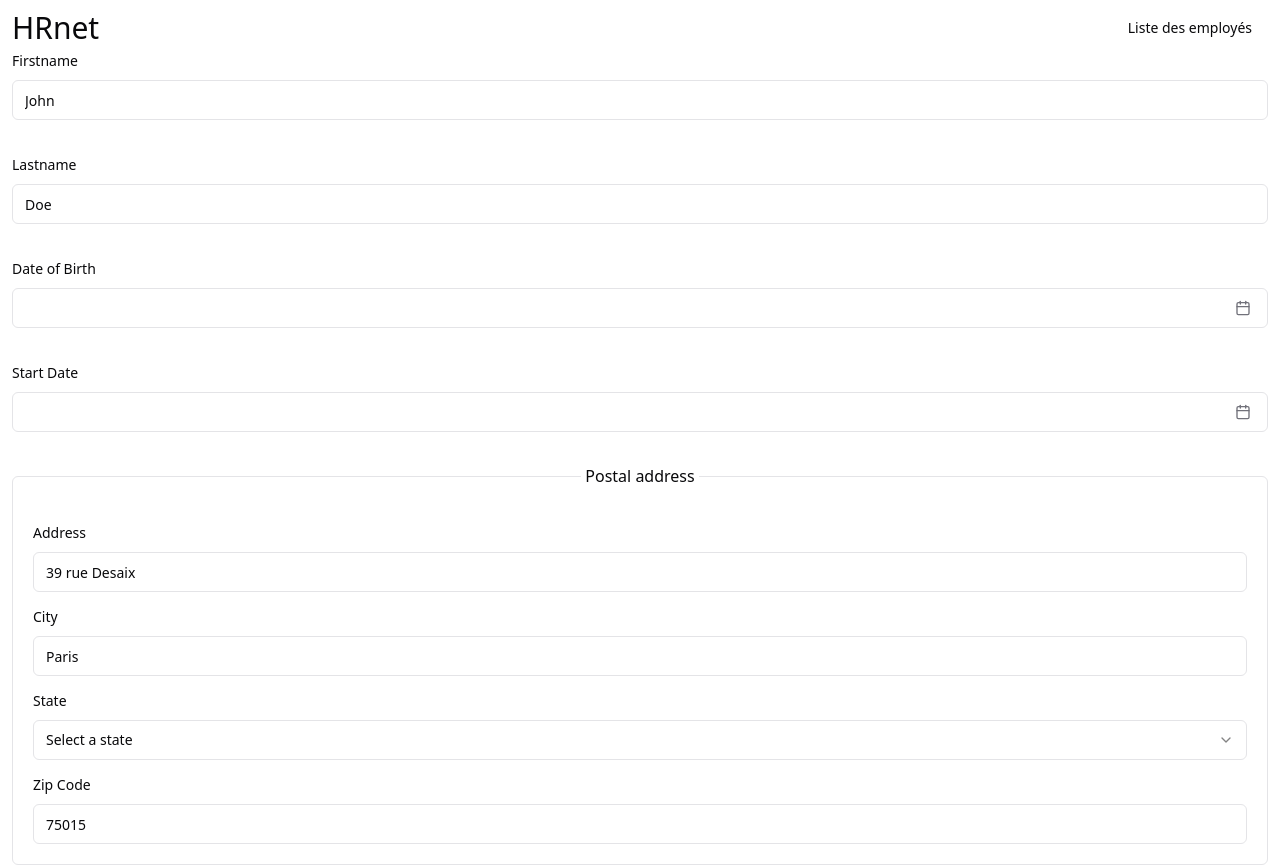
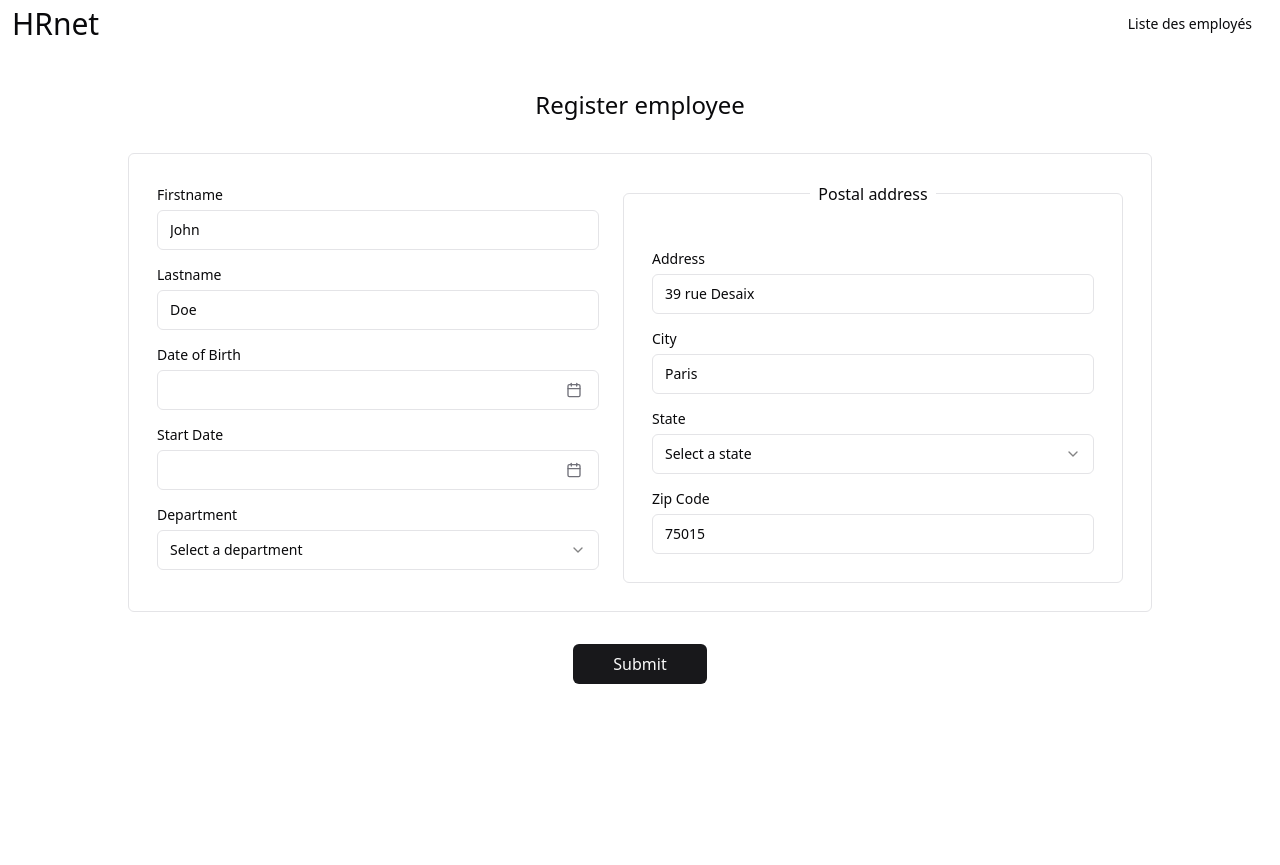
Before and after one commit to Florian-2/P14_HRnet, a React (Vite) app: page / in a window 1280 px wide. Shown: the top 865 px of the page. After the commit the page ends 800 px from the top, so only its background shows below. Built offline with nearby package versions, Linux system fonts and the light colour scheme.

Commit message:
style: form style

```diff
--- a/src/App.tsx
+++ b/src/App.tsx
@@ -7,7 +7,7 @@
 		<>
 			<Header />
 
-			<main className="max-w-screen-2xl mx-auto">
+			<main className="flex-grow">
 				<EmployeeProvider>
 					<Outlet />
 				</EmployeeProvider>
--- a/src/components/Form/DatePicker.tsx
+++ b/src/components/Form/DatePicker.tsx
@@ -1,6 +1,4 @@
 import { format } from "date-fns";
-import { fr } from "date-fns/locale";
-
 import { cn } from "@/lib/utils";
 import { Button } from "@/components/ui/button";
 import { Calendar } from "@/components/ui/calendar";
@@ -28,7 +26,7 @@
 						variant={"outline"}
 						className={cn("w-full justify-start text-left font-normal", !value && "text-muted-foreground")}
 					>
-						{value && format(value, "dd-MM-yyyy")}
+						{value && format(value, "yyyy/MM/dd")}
 						<CalendarIcon className="ml-auto h-4 w-4" />
 					</Button>
 				</FormControl>
@@ -42,7 +40,6 @@
 					mode="single"
 					captionLayout="dropdown-buttons"
 					defaultMonth={defaultDate}
-					locale={fr}
 					selected={value}
 					onSelect={onChange}
 					fromYear={fromYear}
--- a/src/components/Form/RegisterForm.tsx
+++ b/src/components/Form/RegisterForm.tsx
@@ -36,11 +36,16 @@
 	}
 
 	return (
+		<section className="h-full flex flex-col gap-6 justify-center items-center mb-5 sm:gap-8 sm:-mt-14">
+			<h1 className="font-medium text-2xl">Register employee</h1>
+
 			<Form {...form}>
+				<div className="max-w-5xl w-full p-7 border rounded-md">
 					<form
 						onSubmit={handleSubmit(onSubmit)}
-				className="space-y-8"
+						className="flex flex-col gap-6 sm:flex-row"
 					>
+						<div className="flex-grow space-y-3">
 							<FormField
 								control={control}
 								name="firstname"
@@ -107,8 +112,29 @@
 								)}
 							/>
 
-				<fieldset className="p-5 space-y-3 border rounded-md">
-					<legend className="px-1 text-center font-medium">Postal address</legend>
+							<FormField
+								control={control}
+								name="department"
+								render={({ field }) => (
+									<FormItem>
+										<FormLabel>Department</FormLabel>
+
+										<FormControl>
+											<SelectState
+												onChange={field.onChange}
+												placeholder="Select a department"
+												options={departmentOptions}
+											/>
+										</FormControl>
+
+										<FormMessage />
+									</FormItem>
+								)}
+							/>
+						</div>
+
+						<fieldset className="flex-grow p-7 space-y-3 border rounded-md">
+							<legend className="px-2 text-center font-medium">Postal address</legend>
 
 							<FormField
 								control={control}
@@ -181,35 +207,18 @@
 								)}
 							/>
 						</fieldset>
-
-				<FormField
-					control={control}
-					name="department"
-					render={({ field }) => (
-						<FormItem>
-							<FormLabel>Department</FormLabel>
-
-							<FormControl>
-								<SelectState
-									onChange={field.onChange}
-									placeholder="Select a department"
-									options={departmentOptions}
-								/>
-							</FormControl>
-
-							<FormMessage />
-						</FormItem>
-					)}
-				/>
+					</form>
+				</div>
 
 				<Button
 					type="submit"
 					onClick={handleSubmit(onSubmit)}
 					disabled={formState.isSubmitting}
+					className="px-10 text-base"
 				>
 					{formState.isSubmitting ? "Loading..." : "Submit"}
 				</Button>
-			</form>
 			</Form>
+		</section>
 	);
 }
--- a/src/components/ui/form.tsx
+++ b/src/components/ui/form.tsx
@@ -1,30 +1,21 @@
-import * as React from "react"
-import * as LabelPrimitive from "@radix-ui/react-label"
-import { Slot } from "@radix-ui/react-slot"
-import {
-  Controller,
-  ControllerProps,
-  FieldPath,
-  FieldValues,
-  FormProvider,
-  useFormContext,
-} from "react-hook-form"
+import * as React from "react";
+import * as LabelPrimitive from "@radix-ui/react-label";
+import { Slot } from "@radix-ui/react-slot";
+import { Controller, ControllerProps, FieldPath, FieldValues, FormProvider, useFormContext } from "react-hook-form";
 
-import { cn } from "@/lib/utils"
-import { Label } from "@/components/ui/label"
+import { cn } from "@/lib/utils";
+import { Label } from "@/components/ui/label";
 
-const Form = FormProvider
+const Form = FormProvider;
 
 type FormFieldContextValue<
 	TFieldValues extends FieldValues = FieldValues,
 	TName extends FieldPath<TFieldValues> = FieldPath<TFieldValues>
 > = {
-  name: TName
-}
+	name: TName;
+};
 
-const FormFieldContext = React.createContext<FormFieldContextValue>(
-  {} as FormFieldContextValue
-)
+const FormFieldContext = React.createContext<FormFieldContextValue>({} as FormFieldContextValue);
 
 const FormField = <
 	TFieldValues extends FieldValues = FieldValues,
@@ -36,21 +27,21 @@
 		<FormFieldContext.Provider value={{ name: props.name }}>
 			<Controller {...props} />
 		</FormFieldContext.Provider>
-  )
+	);
+};
+
+const useFormField = () => {
+	const fieldContext = React.useContext(FormFieldContext);
+	const itemContext = React.useContext(FormItemContext);
+	const { getFieldState, formState } = useFormContext();
+
+	const fieldState = getFieldState(fieldContext.name, formState);
+
+	if (!fieldContext) {
+		throw new Error("useFormField should be used within <FormField>");
 	}
 
-const useFormField = () => {
-  const fieldContext = React.useContext(FormFieldContext)
-  const itemContext = React.useContext(FormItemContext)
-  const { getFieldState, formState } = useFormContext()
-
-  const fieldState = getFieldState(fieldContext.name, formState)
-
-  if (!fieldContext) {
-    throw new Error("useFormField should be used within <FormField>")
-  }
-
-  const { id } = itemContext
+	const { id } = itemContext;
 
 	return {
 		id,
@@ -59,36 +50,37 @@
 		formDescriptionId: `${id}-form-item-description`,
 		formMessageId: `${id}-form-item-message`,
 		...fieldState,
-  }
-}
+	};
+};
 
 type FormItemContextValue = {
-  id: string
-}
+	id: string;
+};
 
-const FormItemContext = React.createContext<FormItemContextValue>(
-  {} as FormItemContextValue
-)
+const FormItemContext = React.createContext<FormItemContextValue>({} as FormItemContextValue);
 
-const FormItem = React.forwardRef<
-  HTMLDivElement,
-  React.HTMLAttributes<HTMLDivElement>
->(({ className, ...props }, ref) => {
-  const id = React.useId()
+const FormItem = React.forwardRef<HTMLDivElement, React.HTMLAttributes<HTMLDivElement>>(
+	({ className, ...props }, ref) => {
+		const id = React.useId();
 
 		return (
 			<FormItemContext.Provider value={{ id }}>
-      <div ref={ref} className={cn("space-y-2", className)} {...props} />
+				<div
+					ref={ref}
+					className={cn("space-y-1", className)}
+					{...props}
+				/>
 			</FormItemContext.Provider>
-  )
-})
-FormItem.displayName = "FormItem"
+		);
+	}
+);
+FormItem.displayName = "FormItem";
 
 const FormLabel = React.forwardRef<
 	React.ElementRef<typeof LabelPrimitive.Root>,
 	React.ComponentPropsWithoutRef<typeof LabelPrimitive.Root>
 >(({ className, ...props }, ref) => {
-  const { error, formItemId } = useFormField()
+	const { error, formItemId } = useFormField();
 
 	return (
 		<Label
@@ -97,37 +89,30 @@
 			htmlFor={formItemId}
 			{...props}
 		/>
-  )
-})
-FormLabel.displayName = "FormLabel"
+	);
+});
+FormLabel.displayName = "FormLabel";
 
-const FormControl = React.forwardRef<
-  React.ElementRef<typeof Slot>,
-  React.ComponentPropsWithoutRef<typeof Slot>
->(({ ...props }, ref) => {
-  const { error, formItemId, formDescriptionId, formMessageId } = useFormField()
+const FormControl = React.forwardRef<React.ElementRef<typeof Slot>, React.ComponentPropsWithoutRef<typeof Slot>>(
+	({ ...props }, ref) => {
+		const { error, formItemId, formDescriptionId, formMessageId } = useFormField();
 
 		return (
 			<Slot
 				ref={ref}
 				id={formItemId}
-      aria-describedby={
-        !error
-          ? `${formDescriptionId}`
-          : `${formDescriptionId} ${formMessageId}`
-      }
+				aria-describedby={!error ? `${formDescriptionId}` : `${formDescriptionId} ${formMessageId}`}
 				aria-invalid={!!error}
 				{...props}
 			/>
-  )
-})
-FormControl.displayName = "FormControl"
+		);
+	}
+);
+FormControl.displayName = "FormControl";
 
-const FormDescription = React.forwardRef<
-  HTMLParagraphElement,
-  React.HTMLAttributes<HTMLParagraphElement>
->(({ className, ...props }, ref) => {
-  const { formDescriptionId } = useFormField()
+const FormDescription = React.forwardRef<HTMLParagraphElement, React.HTMLAttributes<HTMLParagraphElement>>(
+	({ className, ...props }, ref) => {
+		const { formDescriptionId } = useFormField();
 
 		return (
 			<p
@@ -136,19 +121,18 @@
 				className={cn("text-sm text-muted-foreground", className)}
 				{...props}
 			/>
-  )
-})
-FormDescription.displayName = "FormDescription"
+		);
+	}
+);
+FormDescription.displayName = "FormDescription";
 
-const FormMessage = React.forwardRef<
-  HTMLParagraphElement,
-  React.HTMLAttributes<HTMLParagraphElement>
->(({ className, children, ...props }, ref) => {
-  const { error, formMessageId } = useFormField()
-  const body = error ? String(error?.message) : children
+const FormMessage = React.forwardRef<HTMLParagraphElement, React.HTMLAttributes<HTMLParagraphElement>>(
+	({ className, children, ...props }, ref) => {
+		const { error, formMessageId } = useFormField();
+		const body = error ? String(error?.message) : children;
 
 		if (!body) {
-    return null
+			return null;
 		}
 
 		return (
@@ -160,17 +144,9 @@
 			>
 				{body}
 			</p>
-  )
-})
-FormMessage.displayName = "FormMessage"
+		);
+	}
+);
+FormMessage.displayName = "FormMessage";
 
-export {
-  useFormField,
-  Form,
-  FormItem,
-  FormLabel,
-  FormControl,
-  FormDescription,
-  FormMessage,
-  FormField,
-}
+export { useFormField, Form, FormItem, FormLabel, FormControl, FormDescription, FormMessage, FormField };
--- a/src/layouts/Header.tsx
+++ b/src/layouts/Header.tsx
@@ -9,7 +9,7 @@
 
 export function Header() {
 	return (
-		<header className="max-w-screen-2xl mx-auto flex justify-between items-center gap-2 mt-2">
+		<header className="pt-1 flex justify-between items-center gap-2">
 			<NavLink
 				to="/"
 				className="text-3xl font-medium"
--- a/src/main.tsx
+++ b/src/main.tsx
@@ -6,7 +6,7 @@
 import "./index.css";
 
 const root = document.getElementById("root");
-root?.classList.add("px-3");
+root?.classList.add("max-w-screen-2xl", "h-screen", "mx-auto", "flex", "flex-col", "gap-10", "px-3");
 
 ReactDOM.createRoot(root as HTMLElement).render(
 	<React.StrictMode>
```
Also changed, not shown: src/components/ui/input.tsx (+8 -11 lines). Lines whose indentation alone changed are shown as unchanged.
